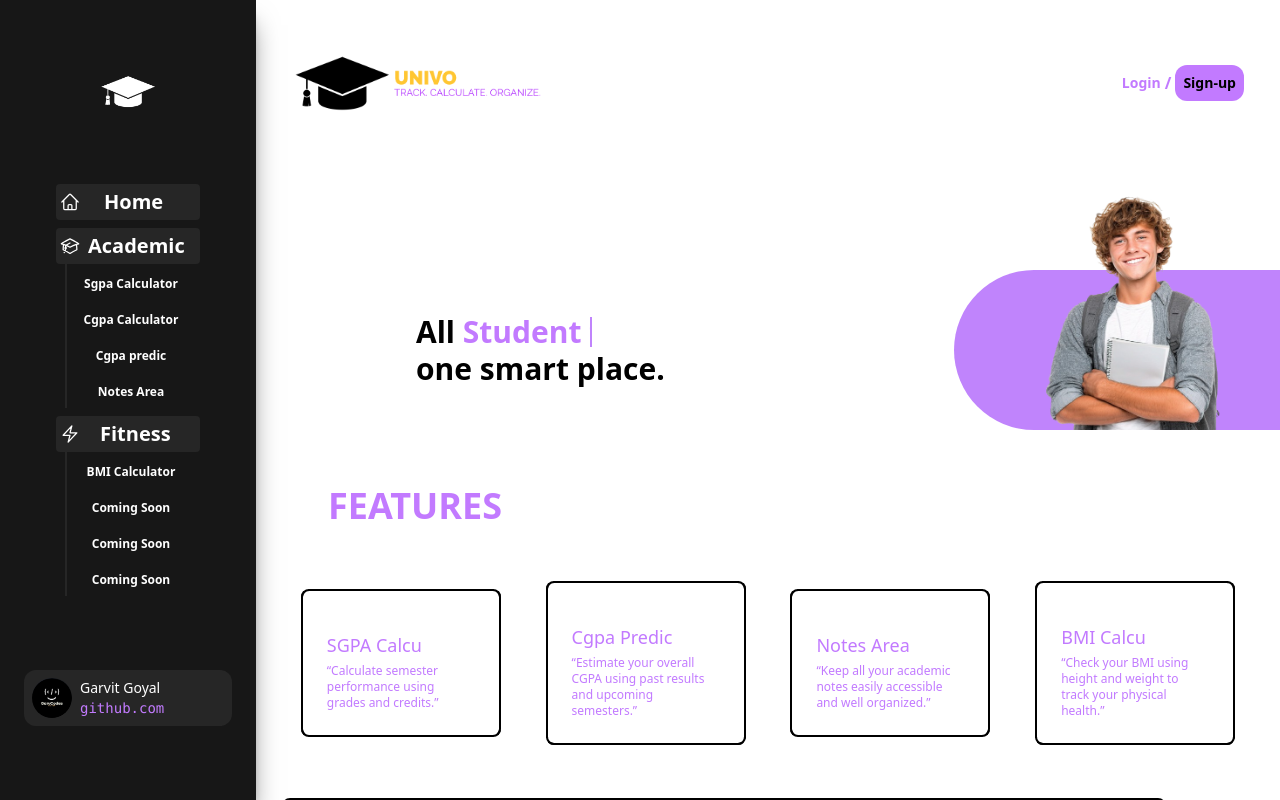
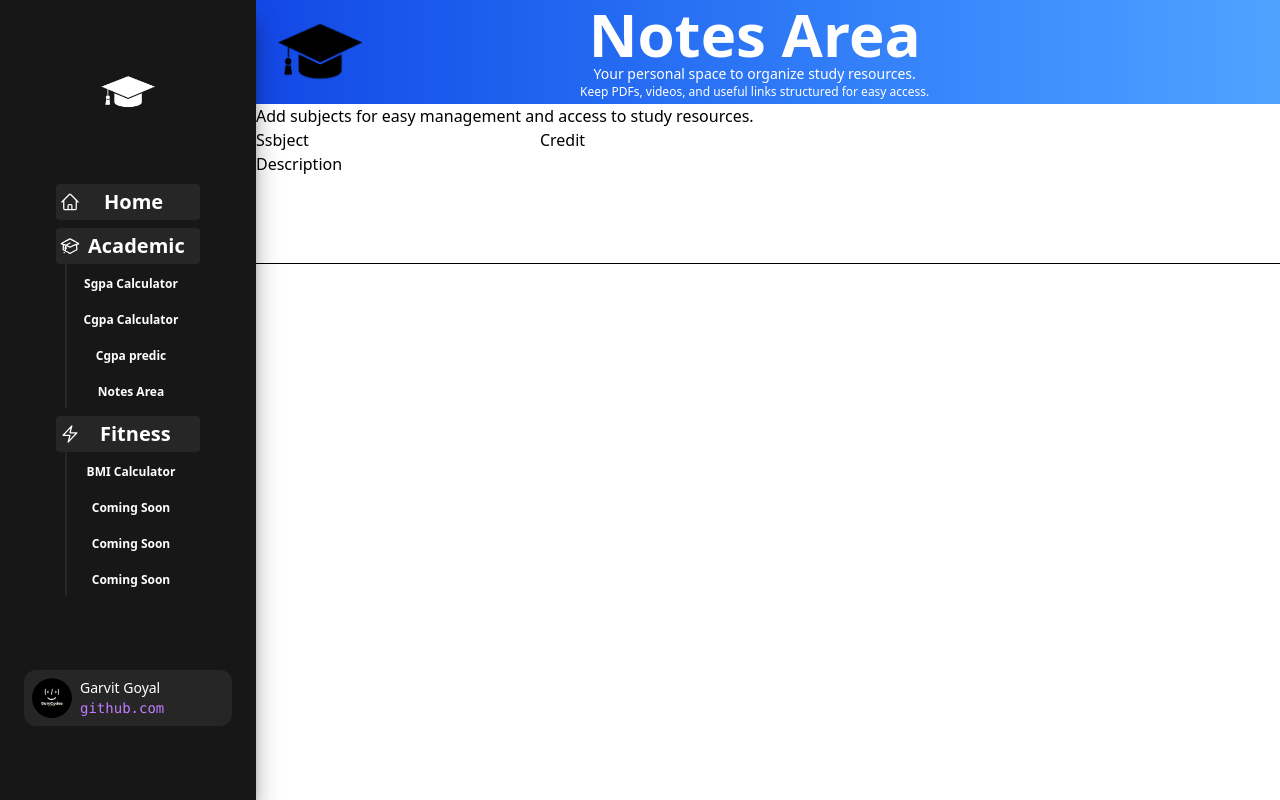
Before and after one commit to Garvit-Goyal29/Univo, a React (Vite) app: page / in a window 1280 px wide. Both pictures are taken after a click on the button "Notes Area". Shown: the top 800 px of the page. Built offline with nearby package versions, Linux system fonts and the light colour scheme; the HTML template or start-up script is replaced by a standard one.

Commit message:
Changes in main page

```diff
--- a/src/components/Bmic.jsx
+++ b/src/components/Bmic.jsx
@@ -1,4 +1,3 @@
-import React from "react";
 import { useState } from "react";
 function Bmic() {
   const [bmiU, setbmiU] = useState("Not Calculate")
--- a/src/components/Home.css
+++ b/src/components/Home.css
@@ -1,11 +1,33 @@
 .heroMB {
   background-color: #C084FC;
-  transition: background-color 0.2s ease;
+  animation: heroMBcolor 6.2s linear infinite;
 }
 
-.heroWrapper:hover .heroMB {
-  background-color: #FFC632;
+@keyframes heroMBcolor {
+  /* Hold purple for ~5s */
+  0% {
+    background-color: #C084FC;
+  }
+  49% {
+    background-color: #C084FC;
+  }
+
+  /* Quick switch to yellow (0.1s approx) */
+  50% {
+    background-color: #FFC632;
+  }
+
+  /* Hold yellow for ~5s */
+  99% {
+    background-color: #FFC632;
+  }
+
+  /* Quick switch back */
+  100% {
+    background-color: #C084FC;
+  }
 }
+
 .typing {
   position: relative;
   display: inline-block;
--- a/src/components/Home.jsx
+++ b/src/components/Home.jsx
@@ -5,7 +5,7 @@ import './Home.css'
 function Home() {
     return (
         <>
-            <div className="w-full min-h-screen flex flex-col items-center justify-evenly bg-white">
+            <div className="w-full min-h-screen flex flex-col items-center pt-5 justify-evenly bg-white">
                 <div className="w-full h-full flex justify-between items-center pl-9 pr-9 mb-16">
                     <img src={logoMMM} alt="" className="h-14 w-auto" />
                     <div className="flex gap-1 items-center justify-center">
@@ -29,11 +29,22 @@ function Home() {
                     </div>
                 </div>
 
-                <p className="text-4xl font-bold inline text-purple-400 w-220">FEATURES</p>
+                <div className="relative block group  mt-11 mb-11">
+                    <span className="absolute inset-0 border-2 border-black border-dashed rounded-lg"></span>
+                    <div className="w-220 transition text-purple-400 border-2 border-black rounded-lg group-hover:-translate-x-2 group-hover:-translate-y-2 hover:bg-purple-400 hover:text-black">
+                        <div className="p-6">
+                            <p className="mb-4 text-5xl font-bold">UNIVO</p>
+                            <p className="mt-1 max-w-4xl text-lg">Your Academic Control Panel — a smart utility platform built to help students calculate, track,
+                            and manage their academic life efficiently.</p>
+                        </div>
+                    </div>
+                </div>
+
+                <p className="text-4xl font-bold inline text-purple-400 mb-5 text-start w-221">FEATURES</p>
                 <div className="w-full flex items-center justify-evenly">
                     <div className="relative block group  ">
                         <span className="absolute inset-0 border-2 border-black border-dashed rounded-lg"></span>
-                        <div className="w-50 transition text-purple-400 border-2 border-black rounded-lg group-hover:-translate-x-2 group-hover:-translate-y-2 hover:bg-purple-400 hover:text-white">
+                        <div className="w-50 transition text-purple-400 border-2 border-black rounded-lg group-hover:-translate-x-2 group-hover:-translate-y-2 hover:bg-purple-400 hover:text-black">
                             <div className="p-6">
                                 <p className="mt-4 text-lg font-medium">SGPA Calcu</p>
                                 <p className="mt-1 text-xs">“Calculate semester performance using grades and credits.”</p>
@@ -42,7 +53,7 @@ function Home() {
                     </div>
                     <div className="relative block group  ">
                         <span className="absolute inset-0 border-2 border-black border-dashed rounded-lg"></span>
-                        <div className="w-50 transition text-purple-400 border-2 border-black rounded-lg group-hover:-translate-x-2 group-hover:-translate-y-2 hover:bg-purple-400 hover:text-white">
+                        <div className="w-50 transition text-purple-400 border-2 border-black rounded-lg group-hover:-translate-x-2 group-hover:-translate-y-2 hover:bg-purple-400 hover:text-black">
                             <div className="p-6">
                                 <p className="mt-4 text-lg font-medium">Cgpa Predic</p>
                                 <p className="mt-1 text-xs">“Estimate your overall CGPA using past results and upcoming semesters.”</p>
@@ -51,7 +62,7 @@ function Home() {
                     </div>
                     <div className="relative block group  ">
                         <span className="absolute inset-0 border-2 border-black border-dashed rounded-lg"></span>
-                        <div className="w-50 transition text-purple-400 border-2 border-black rounded-lg group-hover:-translate-x-2 group-hover:-translate-y-2 hover:bg-purple-400 hover:text-white">
+                        <div className="w-50 transition text-purple-400 border-2 border-black rounded-lg group-hover:-translate-x-2 group-hover:-translate-y-2 hover:bg-purple-400 hover:text-black">
                             <div className="p-6">
                                 <p className="mt-4 text-lg font-medium">Notes Area</p>
                                 <p className="mt-1 text-xs">“Keep all your academic notes easily accessible and well organized.”</p>
@@ -60,25 +71,13 @@ function Home() {
                     </div>
                     <div className="relative block group  ">
                         <span className="absolute inset-0 border-2 border-black border-dashed rounded-lg"></span>
-                        <div className="w-50 transition text-purple-400 border-2 border-black rounded-lg group-hover:-translate-x-2 group-hover:-translate-y-2 hover:bg-purple-400 hover:text-white">
+                        <div className="w-50 transition text-purple-400 border-2 border-black rounded-lg group-hover:-translate-x-2 group-hover:-translate-y-2 hover:bg-purple-400 hover:text-black">
                             <div className="p-6">
                                 <p className="mt-4 text-lg font-medium">BMI Calcu</p>
                                 <p className="mt-1 text-xs">“Check your BMI using height and weight to track your physical health.”</p>
                             </div>
                         </div>
                     </div>
-                </div>
-            </div>
-
-
-            <div className="relative">
-                <span className="absolute left-8 w-222 inset-0 border-2 border-black border-dashed rounded-lg"></span>
-                <div className="w-221 ml-8 mt-2 transition p-6 border-2 border-black rounded-lg bg-purple-400 text-white -translate-x-1.5 -translate-y-2.5">
-                    <h1 class="text-4xl md:text-5xl font-bold mb-4">UNIVO</h1>
-                    <p class="max-w-4xl text-black text-lg">
-                        Your Academic Control Panel — a smart utility platform built to help students calculate, track,
-                        and manage their academic life efficiently.
-                    </p>
                 </div>
             </div>
 
--- /dev/null
+++ b/src/components/Notes.jsx
@@ -0,0 +1,32 @@
+import imgurl from "../assets/logoSBM.png";
+function Notes() {
+    return (
+        <>
+            <div className="w-full min-h-screen bg-white">
+                <div className="min-h-26 w-full flex items-center text-white bg-linear-to-r from-blue-700 to-blue-400">
+                    <img src={imgurl} alt="" className="w-22 h-16 ml-5 mr-54" />
+                    <div className="flex flex-col items-center justify-center">
+                        <h1 className="text-6xl font-bold">Notes Area</h1>
+                        <p className="text-sm">
+                            Your personal space to organize study resources.
+                        </p>
+                        <p className="text-xs">
+                            Keep PDFs, videos, and useful links structured for easy access.
+                        </p>
+                    </div>
+                </div>
+                <div className="border-b min-h-40">
+                    <h1>Add subjects for easy management and access to study resources.</h1>
+                    <label htmlFor="">Ssbject</label>
+                    <input type="text" />
+                    <label htmlFor="">Credit</label>
+                    <input type="text" />
+                    <br />
+                    <label htmlFor="">Description</label>
+                    <input type="text" className="" />
+                </div>
+            </div>
+        </>
+    )
+}
+export default Notes
--- a/src/components/Sideb.jsx
+++ b/src/components/Sideb.jsx
@@ -7,6 +7,7 @@ import Sgpac from './Sgpac';
 import Cgpac from './Cgpac';
 import Cgpap from './Cgpap';
 import Bmic from './Bmic';
+import Notes from './Notes';
 import './Sideb.css'
 function Sidebar({ setmp }) {
     return (
@@ -39,6 +40,7 @@ function Sidebar({ setmp }) {
                                     onClick={() => setmp(<Cgpap />)}
                                     className="p-2 w-30 hbtn rounded text-xs font-semibold text-white transition-all duration-200 ease-in-out">Cgpa predic</button>
                                 <button
+                                    onClick={()=>{setmp(<Notes/>)}}
                                     className="p-2 w-30 hbtn rounded text-xs font-semibold text-white transition-all duration-200 ease-in-out">Notes Area</button>
                             </div>
                         </div>
```
